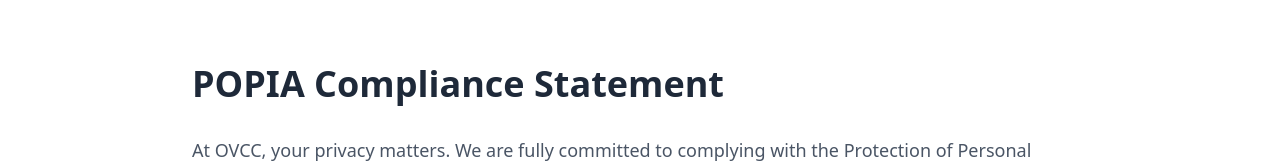
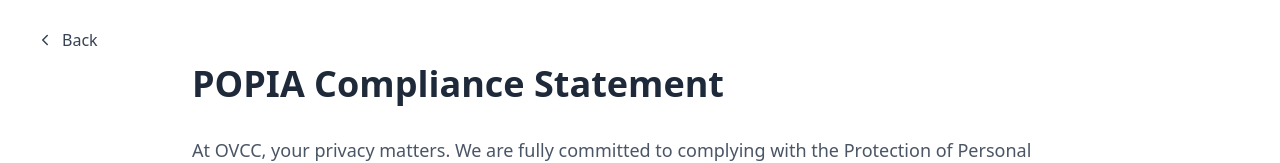
Before and after one commit to Ubaton/ovcc, a Next.js app: page /popi-act in a window 1280 px wide. Shown: the top 163 px of the page. Built offline with nearby package versions, Linux system fonts and the light colour scheme.

Commit message:
popi act added

```diff
--- a/app/popi-act/page.tsx
+++ b/app/popi-act/page.tsx
@@ -1,8 +1,10 @@
 import React from 'react';
+import BackButton from '../components/BackButton/BackButton';
 
 const page = () => {
   return (
     <section className="bg-white text-gray-800 px-6 py-16 md:px-24">
+      <BackButton />
       <div className="max-w-4xl mx-auto space-y-8">
         <h1 className="text-3xl md:text-4xl font-bold text-mirage">
           POPIA Compliance Statement
```
